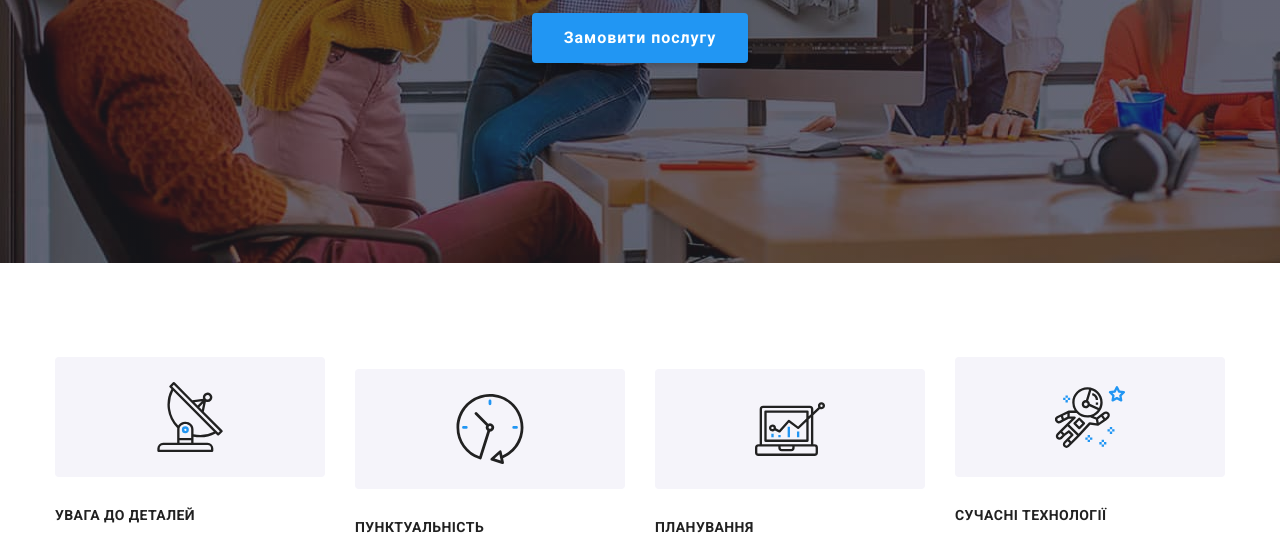
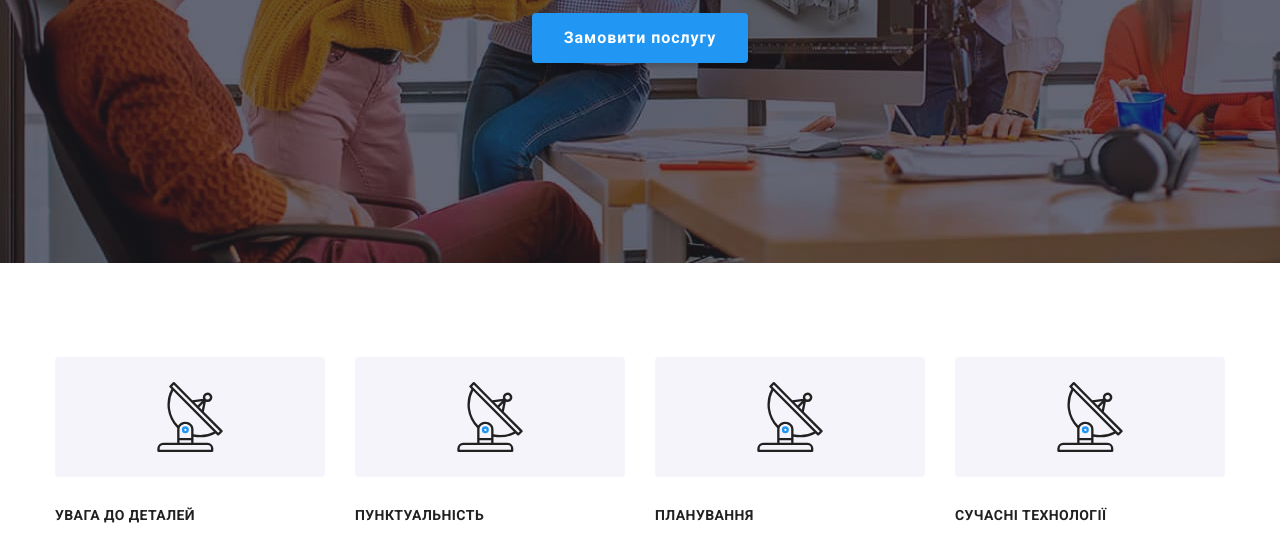
Before and after one commit to Laryk96/goit-markup-hw-07, a plain HTML site: page index.html in a window 1280 px wide. Shown: the part 417-952 px from the top of the page. Drawn offline with nearby package versions, Linux system fonts and the light colour scheme.

Commit message:
fix features

```diff
--- a/index.html
+++ b/index.html
@@ -1,5 +1,6 @@
 <!DOCTYPE html>
 <html lang="uk">
+
 <head>
   <meta charset="UTF-8" />
   <meta http-equiv="X-UA-Compatible" content="IE=edge" />
@@ -14,6 +15,7 @@
     crossorigin="anonymous" referrerpolicy="no-referrer" />
   <link href="./css/main.min.css" rel="stylesheet" />
 </head>
+
 <body>
   <header class="page-header">
     <div class="container page-header__container">
@@ -78,19 +80,18 @@
           <li class="features">
             <div class="features__icon-bgd">
               <svg class="features__icon" width="70px" height="70px">
-                <use href="./images/icons.svg#icon-clock"></use>
+                <use href="./images/icons.svg#icon-antenna"></use>
               </svg>
             </div>
             <h3 class="features__title">ПУНКТУАЛЬНІСТЬ</h3>
             <p class="features__desc">
-              Завдання організації, особливо рамки і місце навчання кадрів
-              тягне у себе.
+              Завдання організації, особливо рамки і місце навчання кадрів тягне у себе.
             </p>
           </li>
           <li class="features">
             <div class="features__icon-bgd">
               <svg class="features__icon" width="70px" height="70px">
-                <use href="./images/icons.svg#icon-diagram"></use>
+                <use href="./images/icons.svg#icon-antenna"></use>
               </svg>
             </div>
             <h3 class="features__title">ПЛАНУВАННЯ</h3>
@@ -101,15 +102,15 @@
           <li class="features">
             <div class="features__icon-bgd">
               <svg class="features__icon" width="70px" height="70px">
-                <use href="./images/icons.svg#icon-astronaut"></use>
+                <use href="./images/icons.svg#icon-antenna"></use>
               </svg>
             </div>
             <h3 class="features__title">СУЧАСНІ ТЕХНОЛОГІЇ</h3>
             <p class="features__desc">
-              Значимість цих проблем настільки очевидна, що реалізація
-              планових завдань.
+              Значимість цих проблем настільки очевидна, що реалізація планових завдань.
             </p>
           </li>
+
         </ul>
       </div>
     </section>
@@ -378,7 +379,7 @@
         <a class="logo footer__logo" href="./index.html"><span class="logo__label">Web</span>Studio</a>
         <address class="footer__address">
           <ul class="footer-contact">
-            <li  class="footer-contact__item">
+            <li class="footer-contact__item">
               <a href="https://goo.gl/maps/6nsa5F7GKTP2XK6V9" class="footer-contact__link footer-contact__link--color"
                 target="_blank" rel="noopener noreferrer">
                 м. Київ, пр-т Лесі Українки, 26</a>
@@ -404,7 +405,8 @@
             </a>
           </li>
           <li class="network__item">
-            <a class="network__link network__link--bgd" href="https://twitter.com" target="_blank" rel="noopener nofollow noreferrer">
+            <a class="network__link network__link--bgd" href="https://twitter.com" target="_blank"
+              rel="noopener nofollow noreferrer">
               <svg class="network__icon" width="20px" height="20px">
                 <use href="./images/icons.svg#icon-twitter"></use>
               </svg>
@@ -432,7 +434,8 @@
         <h2 class="footer__title">Підпишіться на розсилку</h2>
         <form class="form-footer js-speaker-form">
           <div class="form-footer__field">
-            <input type="email" name="email" placeholder="E-mail" required class="form-footer__link" autocomplete="off" />
+            <input type="email" name="email" placeholder="E-mail" required class="form-footer__link"
+              autocomplete="off" />
           </div>
           <button class="btn-subscribe">
             Підписатися
--- a/sass/component/_common.scss
+++ b/sass/component/_common.scss
@@ -22,8 +22,7 @@
 }
 
 .card-set {
-  @include centering-flex;
-  // display: flex;
+  display: flex;
   gap: 30px;
   list-style: none;
 }
--- a/sass/component/_section-features.scss
+++ b/sass/component/_section-features.scss
@@ -4,17 +4,17 @@
 
 .features {
   list-style: none;
-  max-width: 270px;
+  max-width: 270px
 }
 
 .features__icon-bgd {
   @include centering-flex;
+  border-radius: 4px;
   margin-bottom: 30px;
+  height: 120px;
   width: 100%;
-  height: 120px;
 
-  background: btn(bgd-filter);
-  border-radius: 4px;
+  background-color: btn(bgd-filter);
 }
 
 .features__icon {
```
Also changed, not shown: css/main.css, css/main.min.css, 2 other files.
